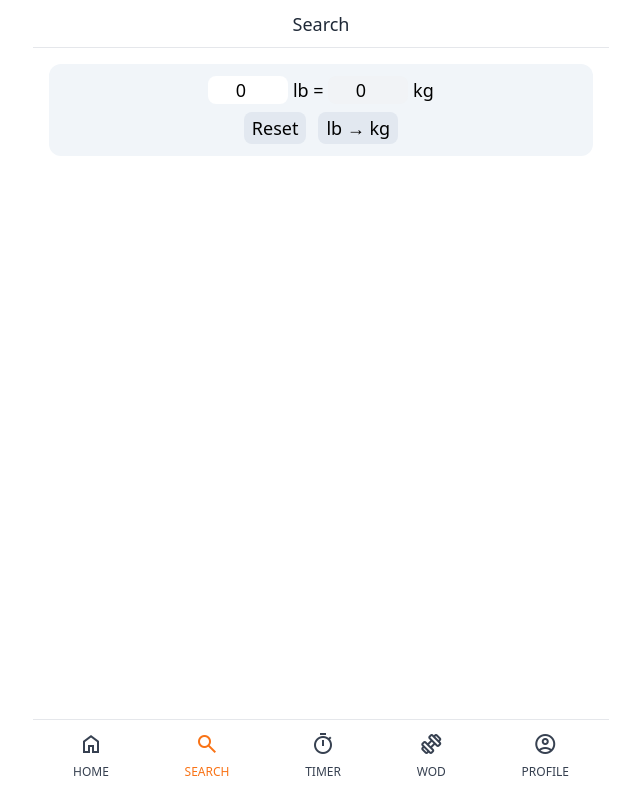
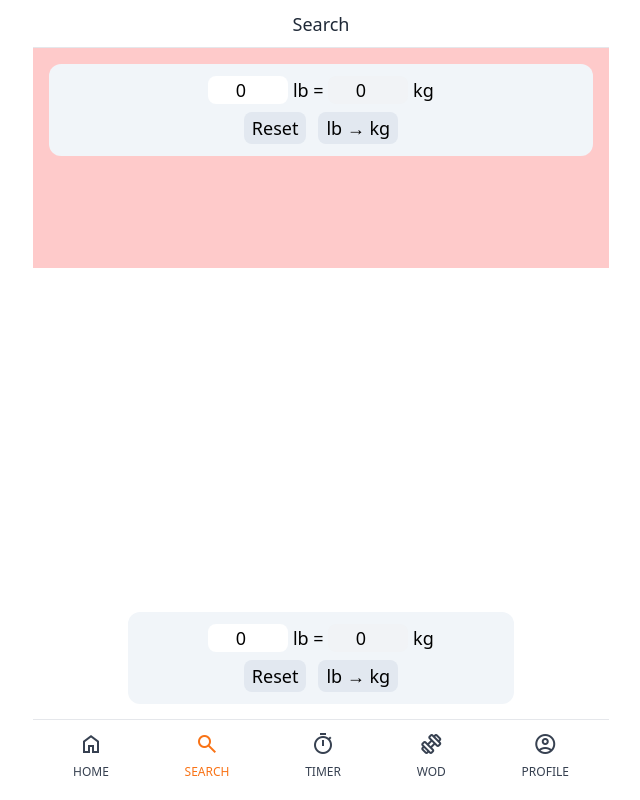
Before and after one commit to gksehfapd/crosspheed, a Next.js app: page /search in a window 1280 px wide. Shown: the whole page, without its empty margins (319-959 px from the left). Built offline with nearby package versions, Linux system fonts and the light colour scheme.

Commit message:
style: covert css

```diff
--- /dev/null
+++ b/components/convert.tsx
@@ -0,0 +1,63 @@
+import { useState } from 'react'
+
+export default function Convert() {
+	const [lb, setLb] = useState(0)
+	const [flip, setFlip] = useState(false)
+
+	const convertKg = (event: React.ChangeEvent<HTMLInputElement>) => {
+		setLb(Number(event.target.value))
+	}
+
+	const reset = () => {
+		setLb(0)
+	}
+
+	const onFlip = () => {
+		reset()
+		setFlip((prev) => !prev)
+	}
+
+	return (
+		<div className="flex flex-col items-center fixed bottom-24 left-0 right-0">
+			<div className="bg-slate-100 py-3 px-20 text-lg rounded-xl flex flex-col items-center space-y-2">
+				<div>
+					<input
+						className="w-20 px-1 rounded-lg text-center"
+						type="number"
+						placeholder="lb"
+						value={flip ? Math.round(lb / 0.453592) : lb}
+						onChange={convertKg}
+						id="lb"
+						disabled={flip}
+					/>
+					<label htmlFor="lb"> lb</label>
+					<span> = </span>
+					<input
+						className="w-20 px-1 rounded-lg text-center"
+						type="number"
+						placeholder="kg"
+						value={flip ? lb : Math.round(lb * 4.53592) / 10}
+						onChange={convertKg}
+						id="kg"
+						disabled={!flip}
+					/>
+					<label htmlFor="kg"> kg</label>
+				</div>
+				<div className="space-x-3">
+					<button
+						onClick={reset}
+						className="px-2 py-0.5 bg-slate-200 rounded-lg hover:bg-slate-300 active:bg-slate-400"
+					>
+						Reset
+					</button>
+					<button
+						onClick={onFlip}
+						className="px-2 py-0.5 bg-slate-200 rounded-lg hover:bg-slate-300 active:bg-slate-400"
+					>
+						lb {flip ? <span>&larr;</span> : <span>&rarr;</span>} kg
+					</button>
+				</div>
+			</div>
+		</div>
+	)
+}
--- a/components/layout.tsx
+++ b/components/layout.tsx
@@ -15,8 +15,8 @@ export default function Layout({ title, canGoBack, hasTabBar, children }: Layout
 		router.back()
 	}
 	return (
-		<div>
-			<div className="bg-white w-full h-12 max-w-xl justify-center text-lg px-10 font-medium  fixed text-gray-800 border-b top-0  flex items-center">
+		<div className="bg-red-200">
+			<div className="bg-white w-full h-12 max-w-xl justify-center text-lg px-10 font-medium fixed text-gray-800 border-b top-0 flex items-center">
 				{title ? (
 					<span className={cls(canGoBack ? 'mx-auto' : '', '')}>{title}</span>
 				) : null}
@@ -24,6 +24,7 @@ export default function Layout({ title, canGoBack, hasTabBar, children }: Layout
 			<div className="pt-12 pb-24">
 				<div className="p-4">{children}</div>
 			</div>
+
 			<nav className="bg-white max-w-xl text-gray-700 border-t fixed bottom-0 w-full px-10 pb-5 pt-3 flex justify-between text-xs">
 				<Link
 					href="/"
--- a/pages/convert.tsx
+++ b/components/searchbar.tsx
@@ -1,6 +1,6 @@
 import { useState } from 'react'
 
-export default function Convert() {
+export default function SearchBar() {
 	const [lb, setLb] = useState(0)
 	const [flip, setFlip] = useState(false)
 
--- a/pages/search.tsx
+++ b/pages/search.tsx
@@ -1,9 +1,15 @@
 import Layout from '@/components/layout'
-import Convert from './convert'
+import Convert from '@/components/convert'
+import Head from 'next/head'
+import SearchBar from '@/components/searchbar'
 
 export default function Search() {
 	return (
 		<Layout title="Search">
+			<Head>
+				<title>Home</title>
+			</Head>
+			<SearchBar />
 			<Convert />
 		</Layout>
 	)
```
